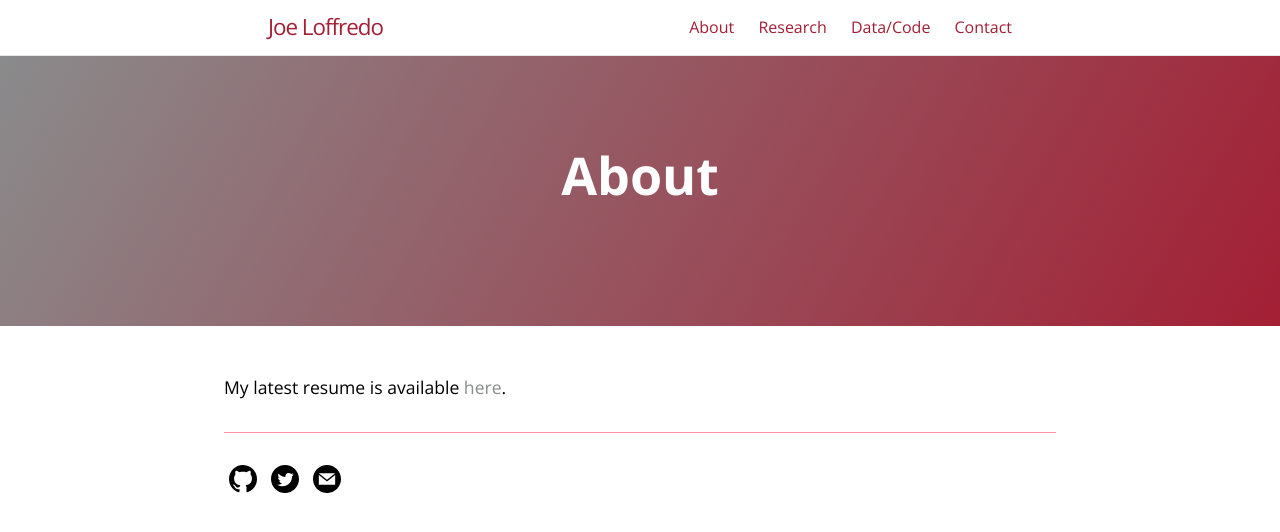
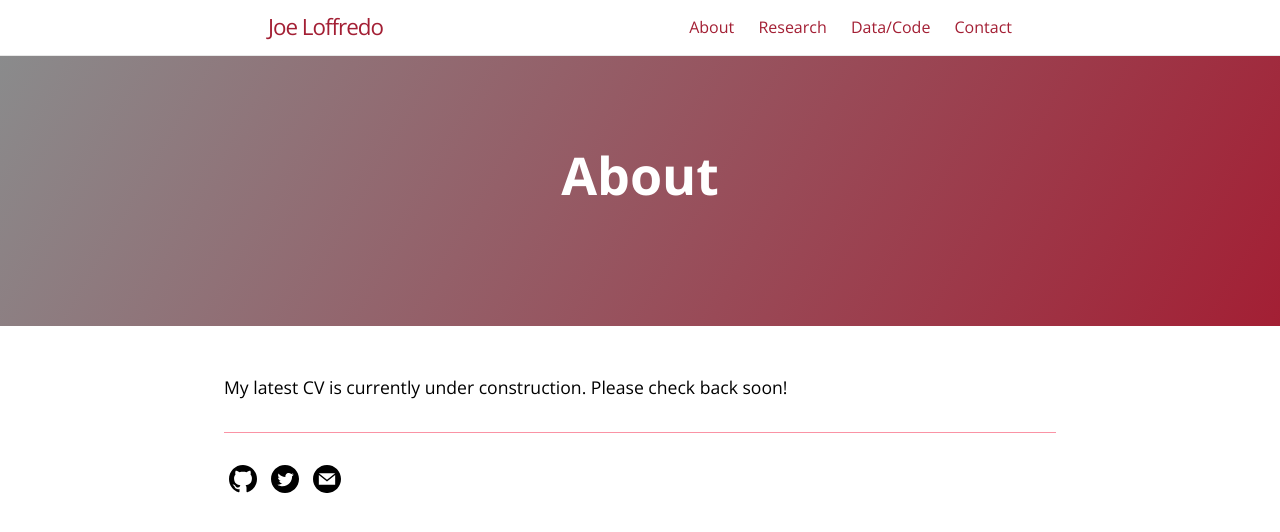
Before and after one commit to jloffredo2/jloffredo2.github.io, a Jekyll site: the page built from about.md, in a window 1280 px wide. Shown: the top 532 px of the page. Built offline with Jekyll 4.4.1, drawn with Linux system fonts in a browser that asks for light colours.

Commit message:
remove dummy resume

```diff
--- a/about.md
+++ b/about.md
@@ -7,4 +7,4 @@ ref: about
 order: 1
 ---
 
-My latest resume is available [here](https://drive.google.com/file/d/1DvooIbNrrkT88haLTinFU1M2fXwxVN6n/view?usp=sharing).
+My latest CV is currently under construction. Please check back soon!
```
